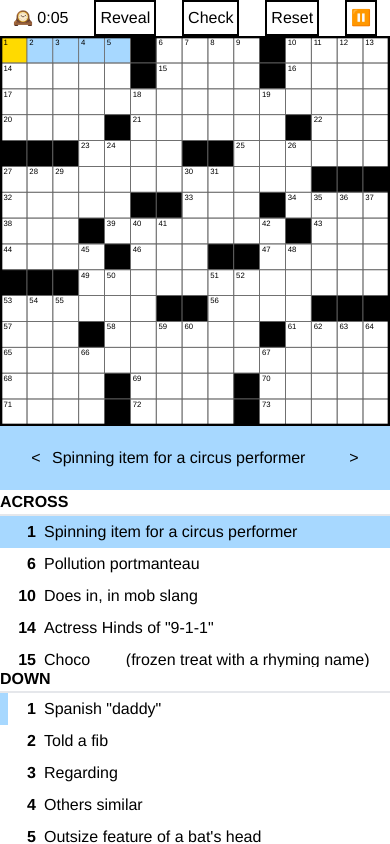
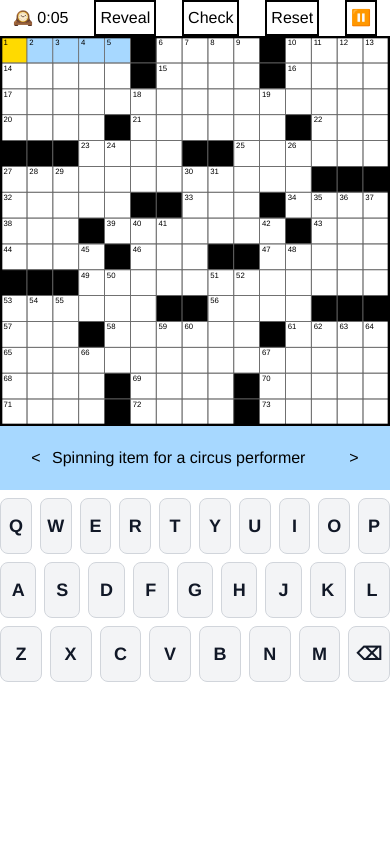
Before and after one commit to gabspeck/crossword-app, a SvelteKit app: page / in a window 390 px wide. Built offline with nearby package versions, Linux system fonts and the light colour scheme.

Commit message:
on-screen keyboard (wip)

```diff
--- /dev/null
+++ b/src/components/OnScreenKeyboard.svelte
@@ -0,0 +1,40 @@
+<script lang="ts">
+	export let rows: string[] = ['QWERTYUIOP', 'ASDFGHJKL', 'ZXCVBNM⌫'];
+	export let onPress: (key: string) => void;
+
+	function handlePress(key: string) {
+		if (typeof onPress === 'function') onPress(key);
+	}
+
+	const keyName = (key: string): string => {
+		const specialKeys: Record<string, string> = {
+			'⌫': 'BACKSPACE'
+		};
+
+		return specialKeys[key] ?? key;
+	};
+
+</script>
+
+<div class="flex flex-col gap-2 select-none w-full max-w-[520px] mx-auto" role="group" aria-label="On-screen keyboard">
+	{#each rows as row}
+		<div class="flex justify-center gap-2">
+			{#each row.split('') as key}
+				<button
+					class="w-11 h-14 rounded-lg border border-gray-300 bg-gray-100 text-gray-900 font-semibold text-lg leading-tight cursor-pointer transition-all duration-150 ease-in-out hover:bg-gray-200 active:translate-y-px focus:outline focus:outline-2 focus:outline-indigo-600 focus:outline-offset-2"
+					type="button"
+					on:pointerdown={() => handlePress(keyName(key))}
+					on:keydown={(e) => {
+						if ((e.key === 'Enter' || e.key === ' ') && !e.repeat) {
+							e.preventDefault();
+							handlePress(keyName(key));
+						}
+					}}
+					aria-label={key}
+				>
+					{key}
+				</button>
+			{/each}
+		</div>
+	{/each}
+</div>
--- a/src/routes/+page.svelte
+++ b/src/routes/+page.svelte
@@ -3,6 +3,7 @@
 	import { type AnswerTile, type BlankTile, type Clue, type Direction, loadPuzzle } from '$lib';
 	import { onMount } from 'svelte';
 	import PopupMenu from '../components/PopupMenu.svelte';
+	import OnScreenKeyboard from '../components/OnScreenKeyboard.svelte';
 
 	type CheckStatus = 'correct' | 'incorrect' | null;
 
@@ -74,13 +75,13 @@
 		}
 	});
 
-	const onTileKeyDown = (ev: KeyboardEvent, tile: NonBlankTile) => {
+	const onTileKeyDown = (eventOrKey: KeyboardEvent | string, tile: NonBlankTile) => {
+		const [ev, key] = typeof eventOrKey === 'string' ? [null, eventOrKey.toUpperCase()] : [eventOrKey, eventOrKey.key.toUpperCase()];
 		const uncheckedTile = tile.guess && tile.check !== 'correct';
-		const key = ev.key.toUpperCase();
 		switch (key) {
 			case 'TAB':
-				ev.preventDefault();
-				advanceClue(ev.shiftKey ? -1 : 1);
+				ev?.preventDefault();
+				advanceClue(ev?.shiftKey ? -1 : 1);
 				break;
 			case 'DELETE':
 				if (uncheckedTile) {
@@ -106,7 +107,7 @@
 			case 'ARROWUP':
 			case 'ARROWDOWN':
 				if (currentDirection === 'across') {
-					ev.preventDefault();
+					ev?.preventDefault();
 					currentDirection = 'down';
 				} else {
 					advanceTile(key === 'ARROWUP' ? 'up' : 'down');
@@ -115,10 +116,10 @@
 			case 'ARROWLEFT':
 			case 'ARROWRIGHT':
 				if (currentDirection === 'down') {
-					ev.preventDefault();
+					ev?.preventDefault();
 					currentDirection = 'across';
 				} else {
-					advanceTile(key === 'ARROWLEFT' ? 'left' : 'right');
+					advanceTile(ev?.key === 'ARROWLEFT' ? 'left' : 'right');
 				}
 				break;
 			default:
@@ -382,7 +383,7 @@
 			</div>
 		</div>
 
-		<div class="flex-1 flex flex-col min-h-0 lg:flex-row">
+		<div class="hidden flex-1 lg:flex flex-col min-h-0 lg:flex-row">
 			{#each ['across', 'down'] as direction}
 				<div class="flex-1 flex flex-col min-h-0 lg:flex-row">
 					<div class="flex-1 flex flex-col min-h-0">
@@ -406,5 +407,8 @@
 				</div>
 			{/each}
 		</div>
+		<div class="lg:hidden mt-2">
+			<OnScreenKeyboard onPress={(key) => onTileKeyDown(key, currentTile)} />
+		</div>
 	</div>
 </main>
```
